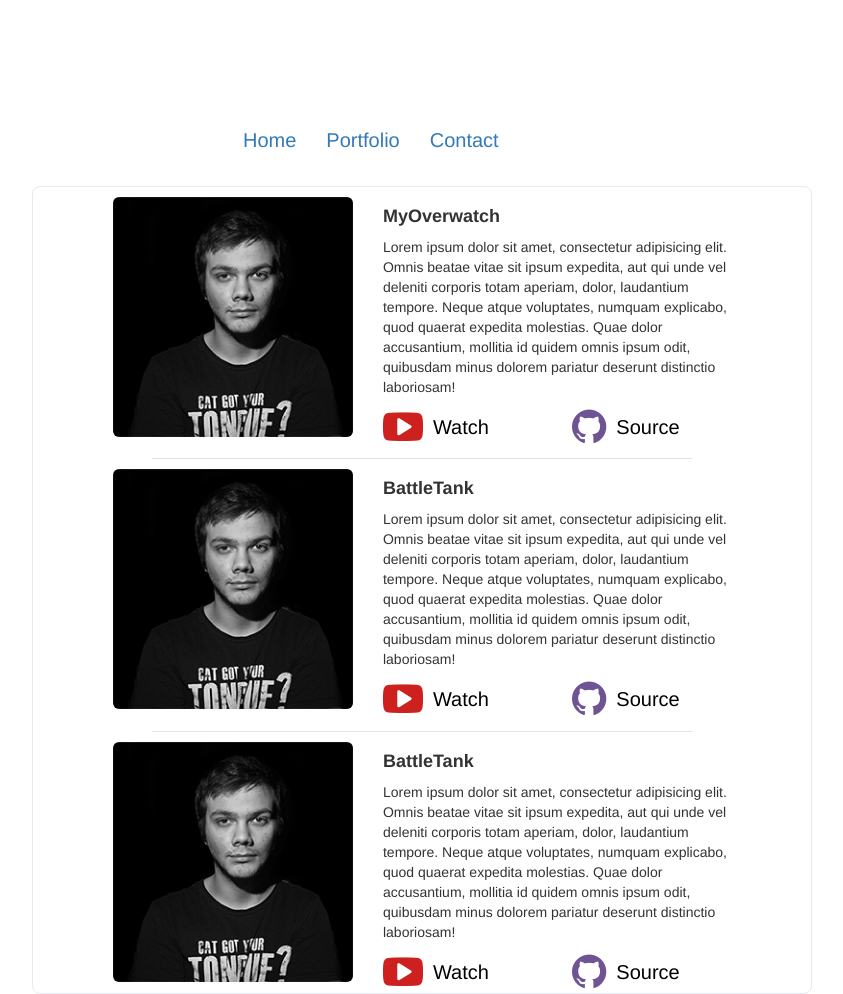
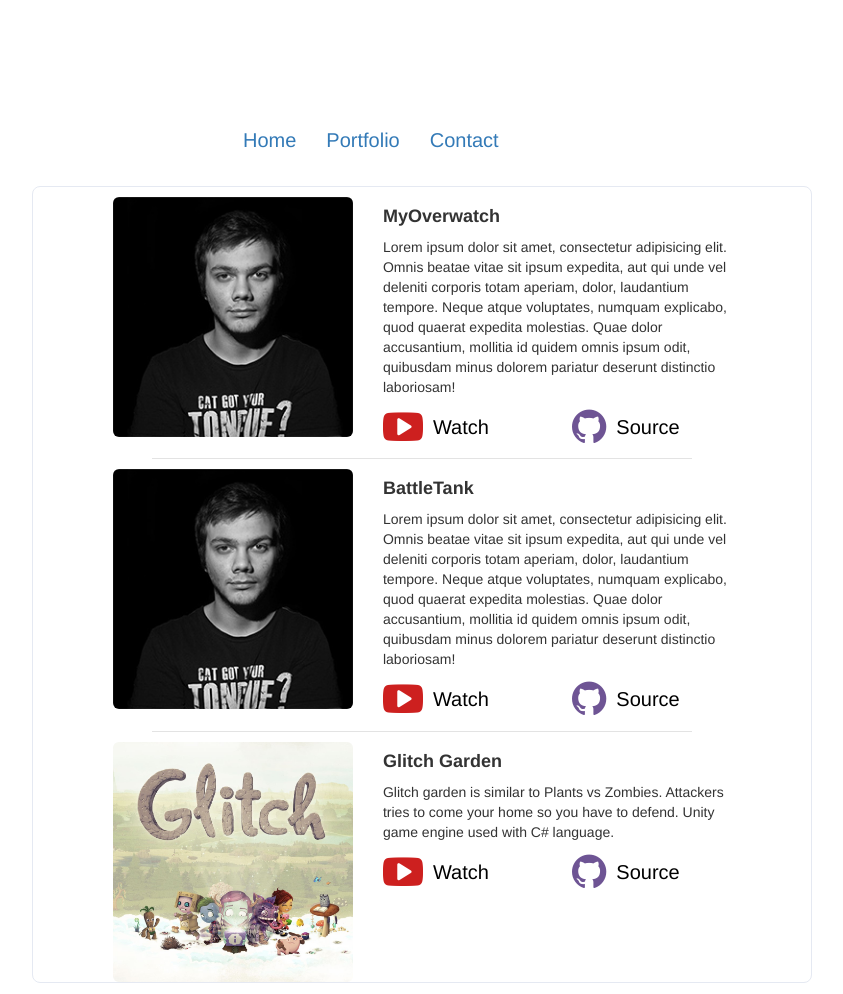
Before and after one commit to mehmetcengiz/mehmetcengiz.github.io, a plain HTML site: page portfolio.html in a window 1280 px wide. Shown: the whole page, without its empty margins (218-1061 px from the left). Drawn offline with Linux system fonts and the light colour scheme.

Commit message:
Glitch the game added to portfolio

```diff
--- a/portfolio.html
+++ b/portfolio.html
@@ -100,27 +100,27 @@
 
                         <div class="row gamecard-top">
                             <div class="col-md-5 gameimage">
-                                <img class="img-responsive img-rounded" src="assets/images/mehmetprofile.jpg"> <!--1.Game Image-->
+                                <img class="img-responsive img-rounded" src="assets/images/glitch.jpg"> <!--1.Game Image-->
                             </div>
 
                             <div class="col-md-7 ">
                                 <div class="row">
                                     <div class="col-md-12">
-                                        <h4><strong>BattleTank</strong></h4>
+                                        <h4><strong>Glitch Garden</strong></h4>
                                     </div>
                                 </div>
 
                                 <div class="row">
                                     <div class="col-md-12"><!--Game explanation-->
-                                        <p>Lorem ipsum dolor sit amet, consectetur adipisicing elit. Omnis beatae vitae sit ipsum expedita, aut qui unde vel deleniti corporis totam aperiam, dolor, laudantium tempore. Neque atque voluptates, numquam explicabo, quod quaerat expedita molestias. Quae dolor accusantium, mollitia id quidem omnis ipsum odit, quibusdam minus dolorem pariatur deserunt distinctio laboriosam!</p>
+                                        <p>Glitch garden is similar to Plants vs Zombies. Attackers tries to come your home so you have to defend. Unity game engine used with C# language.</p>
                                     </div>
                                 </div>
                                 <div class="row">
                                     <div class="col-md-6 portfolio-icon">
-                                        <a href=""><i class="fa fa-youtube-play fa-2x youtube-icon" aria-hidden="true"></i><span>Watch</span></a>
+                                        <a href="https://youtu.be/_jcig3eyAmA"><i class="fa fa-youtube-play fa-2x youtube-icon" aria-hidden="true"></i><span>Watch</span></a>
                                     </div>
                                     <div class="col-md-6 portfolio-icon">
-                                        <a href=""><i class="fa fa-github fa-2x github-icon" aria-hidden="true"></i><span>Source</span></a>
+                                        <a href="https://github.com/mehmetcengiz/GlitchGarden"><i class="fa fa-github fa-2x github-icon" aria-hidden="true"></i><span>Source</span></a>
                                     </div>
                                 </div>
                             </div>
```
Also changed, not shown: assets/images/blue.jpg (deleted), assets/images/bodywallpaper.jpg (deleted), assets/images/bodywallpaper2.jpg (deleted), assets/images/brick-wall.jpg (deleted), assets/images/brick-wall2.jpg (deleted), assets/images/contact.jpg (deleted), assets/images/creative.jpg (deleted), assets/images/firebug.jpg (deleted), assets/images/glitch.jpg (added), assets/images/pink.jpg (deleted), assets/images/portfolio-blue-csharp.jpg (deleted), assets/images/portfolio-pink-csharp.jpg (deleted), assets/images/portfolio-resume.jpg (deleted), assets/images/tennis-icon.png (deleted), 1 more files, 3 other files.
